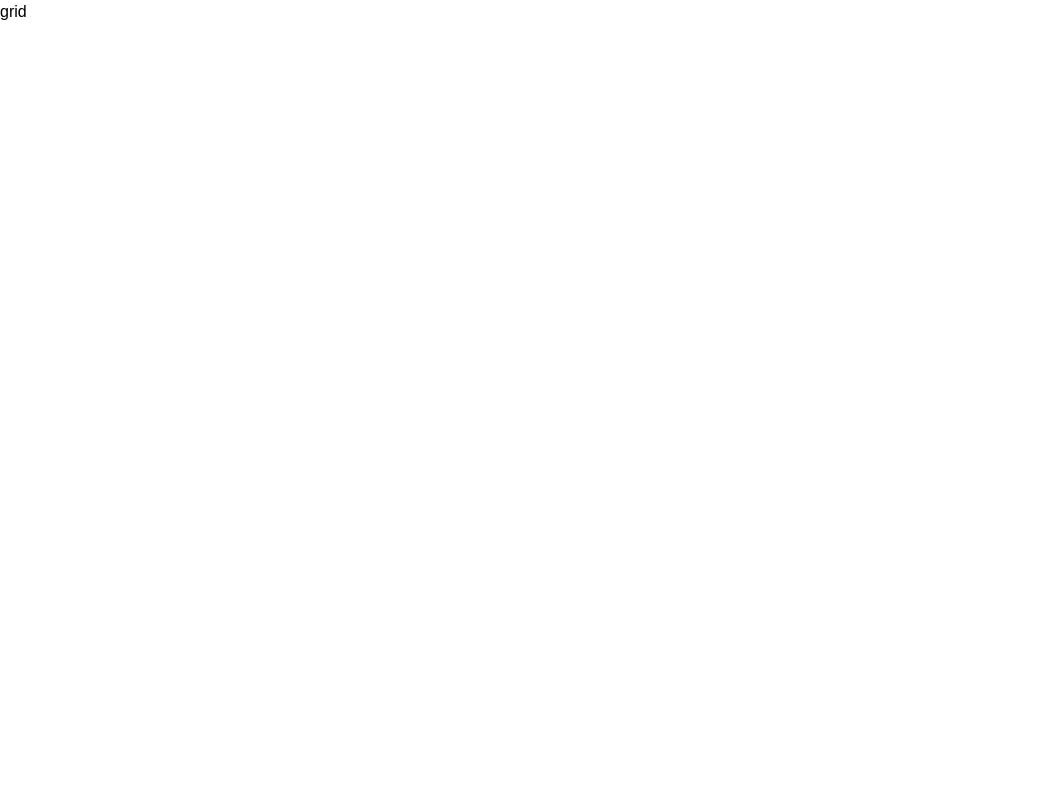
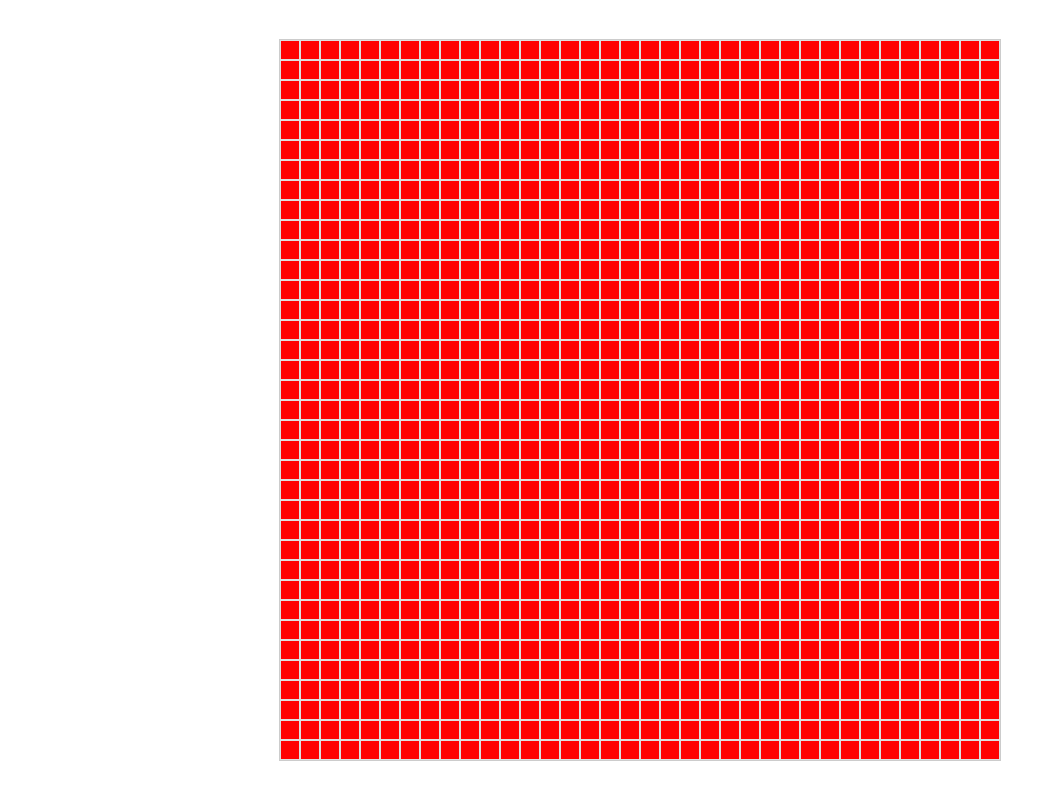
Before and after one commit to Chizh273/game-of-life, a React (Create React App) app: page / in a window 1280 px wide. Shown: the whole page, without its empty margins (0-1064 px from the left). Built offline with nearby package versions, Linux system fonts and the light colour scheme.

Commit message:
Added CSS styles for Grid and Cell components

```diff
--- a/src/App.js
+++ b/src/App.js
@@ -1,12 +1,23 @@
-import React, { Component } from 'react';
-import Grid from './components/Grid';
+import React, { Component } from 'react'
+import Grid from './components/Grid'
+import styled from 'styled-components'
+
+const AppWrapper = styled.div`
+  align-items: center;
+  display: flex;
+  justify-content: center;
+  height: 100vh;
+  width: 100vw;
+`
 
 class App extends Component {
-  render() {
+  render () {
     return (
-      <Grid size={36} />
-    );
+      <AppWrapper>
+        <Grid size={36}/>
+      </AppWrapper>
+    )
   }
 }
 
-export default App;
+export default App
--- /dev/null
+++ b/src/components/Cell/index.jsx
@@ -0,0 +1,20 @@
+import React from 'react'
+import PropTypes from 'prop-types'
+import styled from 'styled-components'
+
+const CellWrapper = styled.div`
+  height: 20px;
+  width: 20px;
+  border: 1px solid #ddd;
+  background-color: ${props => props.isActive ? 'red': 'none'};
+`
+
+function Cell ({isActive}) {
+  return <CellWrapper isActive={isActive}/>
+}
+
+Cell.propTypes = {
+  isActive: PropTypes.bool.isRequired
+}
+
+export default Cell
--- a/src/components/Grid/index.js
+++ /dev/null
@@ -1,10 +0,0 @@
-import React from 'react';
-import PropTypes from 'prop-types';
-
-export default function Grid(props) {
-    return 'grid'
-}
-
-Grid.propTypes = {
-    size: PropTypes.number.isRequired
-}
--- /dev/null
+++ b/src/components/Grid/index.jsx
@@ -0,0 +1,27 @@
+import React from 'react'
+import PropTypes from 'prop-types'
+import range from 'lodash-es/range'
+import styled from 'styled-components'
+import Cell from '../Cell'
+
+const GridWrapper = styled.div`
+  border: 1px solid #ccc;
+  display: flex;
+  flex-wrap: wrap;
+  width: ${props => props.size * 20 + 2}px;
+`
+
+function Grid ({size}) {
+  const grid = range(0, size * size)
+  return (
+    <GridWrapper size={size}>
+      {grid.map(item => <Cell key={item} isActive={true}/>)}
+    </GridWrapper>
+  )
+}
+
+Grid.propTypes = {
+  size: PropTypes.number.isRequired
+}
+
+export default Grid
--- a/src/index.css
+++ b/src/index.css
@@ -1,4 +1,8 @@
 @import '~sanitize.css';
+
+* {
+  box-sizing: border-box;
+}
 
 body {
   margin: 0;
```
